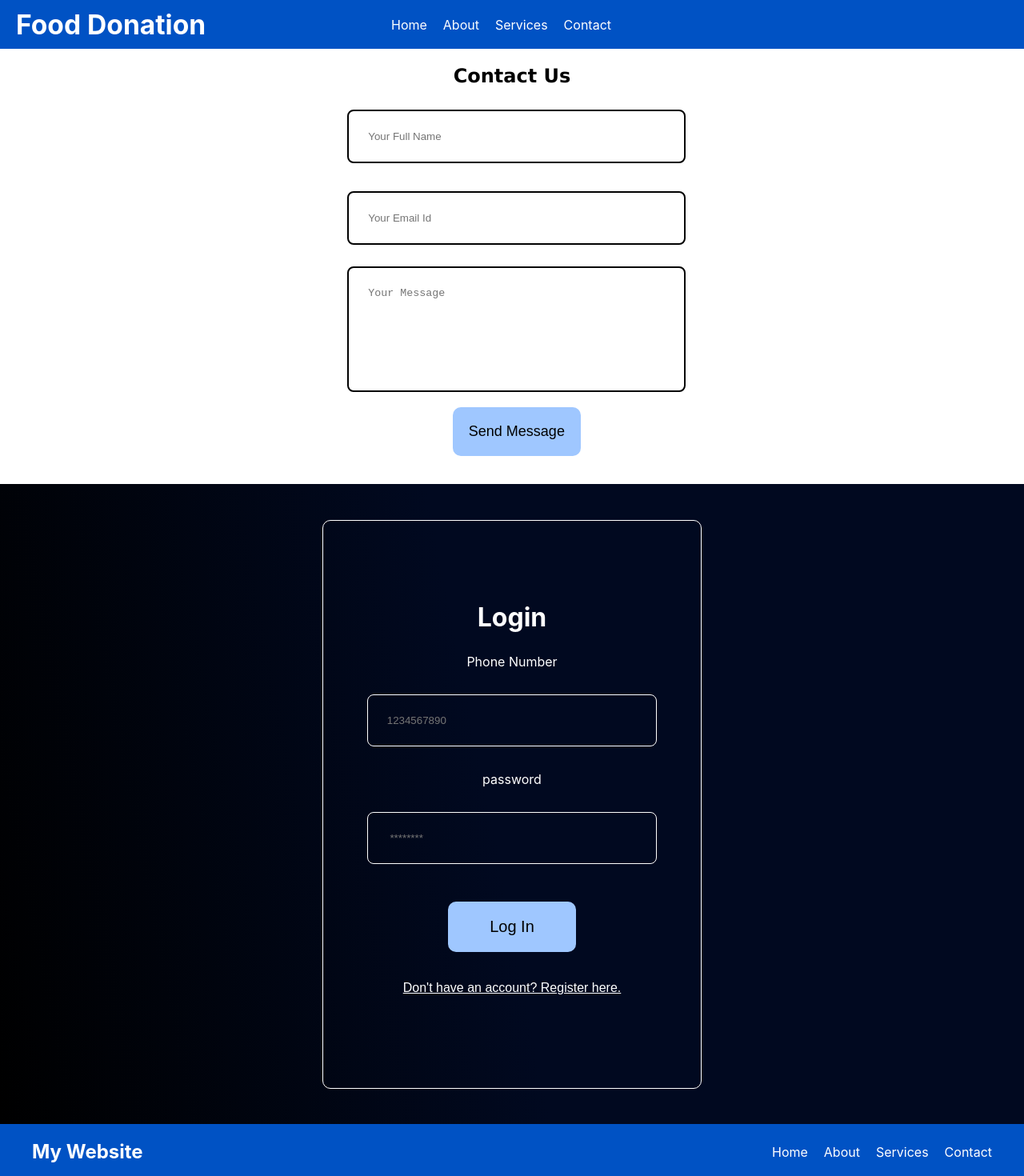
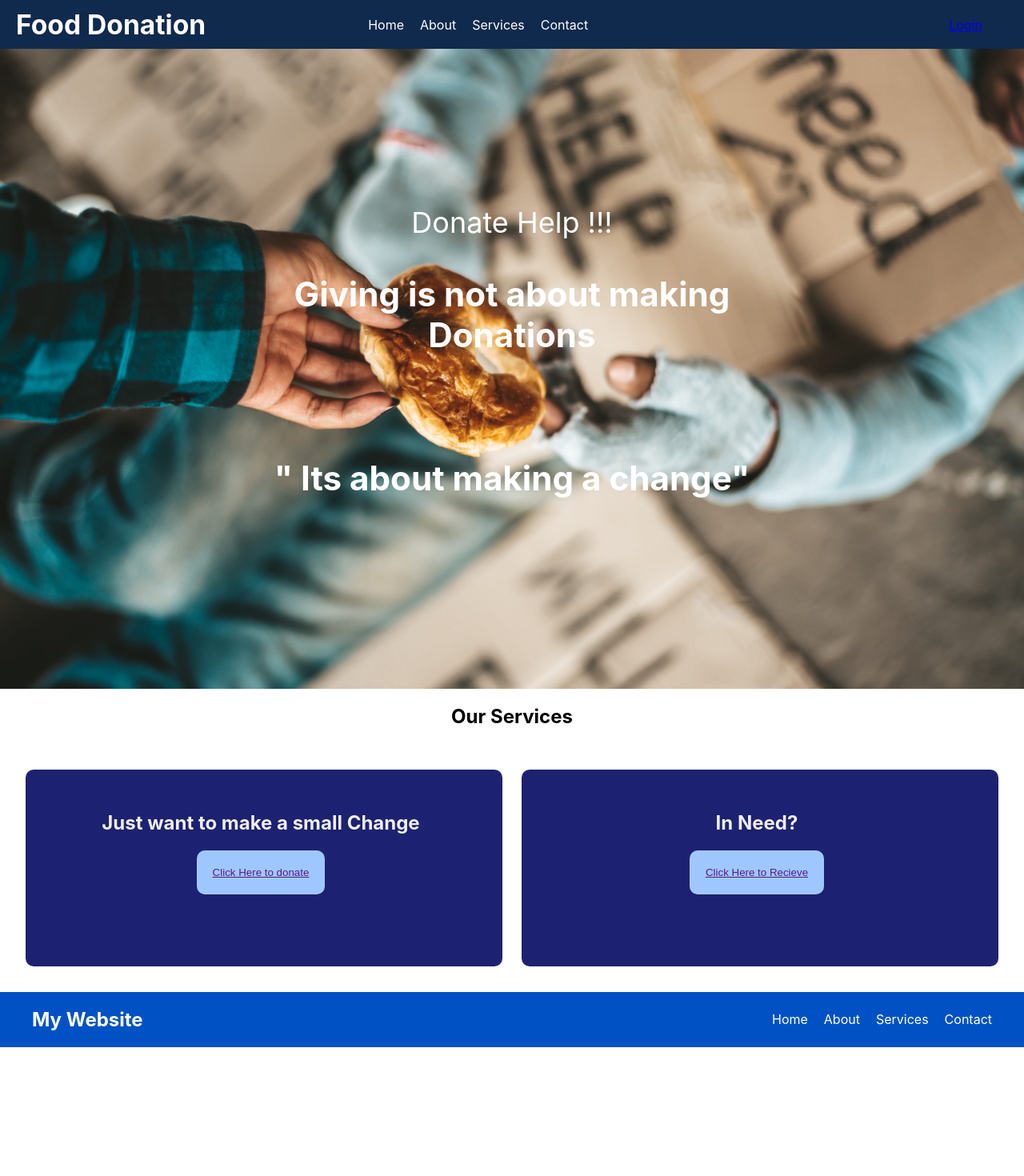
Before and after one commit to TanmayDeshpande02/Food_Donation, a React (Create React App) app: page / in a window 1280 px wide. Shown: the top 1470 px of the page at 80% size. After the commit the page ends 1309 px from the top, so only its background shows below. Built offline with nearby package versions, Linux system fonts and the light colour scheme.

Commit message:
Services added

```diff
--- a/src/App.js
+++ b/src/App.js
@@ -5,6 +5,8 @@ import {Register} from './Pages/index';
 import Navbar from "./Component/Navbar";
 import Footer from "./Component/Footer";
 import Contact from "./Pages/Contact";
+import Home from "./Component/Home";
+import Services from "./Component/Services";
 function App() {
   const [currentForm, setCurrentForm] = useState('login');
 
@@ -14,12 +16,15 @@ function App() {
   return (
     <>
     <Navbar />
-    <Contact/>
+    <Home/>
+    <Services/>
+
+    {/* <Contact/>
     <div className="App">
       {
         currentForm === "login" ? <Login onFormSwitch={toggleForm} /> : <Register onFormSwitch={toggleForm}/>
       }
-    </div>
+    </div> */}
     <Footer/>
     </>
   );
--- /dev/null
+++ b/src/Component/Home.jsx
@@ -0,0 +1,36 @@
+import React from 'react';
+import backgroundImage from './image1.jpg';
+
+const Home = () => {
+  const divStyle = {
+    background: `url(${backgroundImage}) no-repeat`,
+    backgroundSize: 'cover',
+    position: 'relative',
+    height: '100vh',
+  };
+  const contentStyle = {
+    position: 'absolute', // Set the content to an absolute position within the container
+    top: '50%', // Position the content at the vertical center
+    left: '50%', // Position the content at the horizontal center
+    transform: 'translate(-50%, -50%)', // Center the content precisely
+    textAlign: 'center', // Center the text within the content
+    color: 'white', // Set the text color
+    fontSize: '36px',
+
+  };
+  return (
+    <>
+       <section className="home">
+     <div id="carouselE" className="slide" style={divStyle} >
+        <div className="content"  style={contentStyle}>
+          <span>Donate Help !!!</span>
+          <h3>Giving is not about making Donations</h3>
+          <br />
+          <h3>" Its about making a change"</h3>
+        </div>
+      </div>
+    </section>
+    </>
+  )
+}
+export default Home;
--- a/src/Component/Navbar.css
+++ b/src/Component/Navbar.css
@@ -3,15 +3,17 @@
   display: flex;
   justify-content: space-between;
   align-items: center;
-    background-color: #0052c4;
+  background-color: #102a4e;
   color: #fff;
   padding: 10px 20px;
 }
+
 /* Logo */
 .logo {
   font-size: 2.1rem;
   font-weight: bold;
 }
+
 /* Navigation Links */
 .nav-links {
   list-style: none;
@@ -19,7 +21,7 @@
   gap: 20px;
   margin: 0;
   padding: 0;
-    margin-right: 40%;
+  margin-right: 20%;
   align-items: center;
 }
 
@@ -32,10 +34,11 @@
   color: #fff;
   transition: color 0.3s ease;
 }
+
 .nav-links li a:hover {
   color: #ff9900;
 }
-  /* Media Queries */
+
 @media screen and (max-width: 1024px) {
   .navbar {
     flex-direction: column;
@@ -44,9 +47,10 @@
   .nav-links {
     flex-direction: column;
     text-align: center;
+    margin-right: 0; /* Remove the right margin for smaller screens */
   }
   .nav-links li {
     margin: 10px 0;
-      text-align: center; /* Add text-align to center text within the link */
+    text-align: center;
   }
 }
--- a/src/Component/Navbar.jsx
+++ b/src/Component/Navbar.jsx
@@ -1,5 +1,6 @@
 import React from 'react';
 import './Navbar.css';
+
 
 const Navbar = () => {
   return (
@@ -11,8 +12,12 @@ const Navbar = () => {
         <li><a href="#">Services</a></li>
         <li><a href="#">Contact</a></li>
       </ul>
+      <div style={{ display: 'flex', alignItems: 'center' }}>
+        <a href="/login" className="nav-link" style={{ marginRight: '2rem' }}>
+          Login
+        </a>
+        </div>
     </nav>
   );
 };
-
 export default Navbar;
--- /dev/null
+++ b/src/Component/Services.jsx
@@ -0,0 +1,58 @@
+import React from 'react';
+
+const Services = () => {
+  const containerStyle = {
+    display: 'grid',
+    borderRadius: '10px',
+    gridTemplateColumns: 'repeat(auto-fit, minmax(16rem, 1fr))',
+    gap: '1.5rem',
+    padding: '2rem', // Adding padding to the container
+
+  };
+
+  const boxStyle = {
+    borderRadius: '10px',
+    height: '190px',
+    padding: '2rem', // Adjusted padding for illustration
+    textAlign: 'center',
+    background: 'var(--main-color)',
+    backgroundColor: 'rgb(29, 33, 113)',
+    cursor: 'pointer',
+    color: '#eee',
+    paddingLeft: '1.5rem', // Adding left padding
+    paddingBottom: '1.5rem', // Adding bottom padding
+  };
+
+  const textStyle = {
+    color: 'var(--white)',
+    fontSize: '1.7rem',
+    paddingTop: '1rem',
+  };
+
+  return (
+    <section className="services" style={{textAlign:'center'}} >
+      <h1 className="heading-title">Our Services</h1>
+      <div style={containerStyle} className="box-container">
+        <div style={boxStyle} className="box">
+          <h1>Just want to make a small Change</h1>
+          <button className="hover-button">
+            <a className="link" href="">
+              Click Here to donate
+            </a>
+          </button>
+        </div>
+
+        <div style={boxStyle} className="box">
+          <h1>In Need?</h1>
+          <button className="hover-button">
+            <a className="link" href="">
+              Click Here to Recieve
+            </a>
+          </button>
+        </div>
+      </div>
+    </section>
+  );
+}
+
+export default Services;
--- a/src/Pages/Contact.css
+++ b/src/Pages/Contact.css
@@ -2,19 +2,22 @@
     width: 58%;
     display: grid;
     grid-template-columns: 50% 50%;
-    gap: 12%;
+    gap: 10%;
 }
+
 .contact{
     align-items: center;
     background-color: #ececec;
 }
 .Contact-form input{
     border: 2px solid rgb(1, 1, 1);
+    width: 400px;
+    height: 0px;
 }
 .Contact-form textarea{
     border: 2px solid rgb(1, 1, 1);
+    width: 400px;
 }
-
 .title{
     text-align: center;
     font-family: Verdana, Geneva, Tahoma, sans-serif;
@@ -29,11 +32,11 @@
 .contact__options{
     display: flex;
     flex-direction: column;
-    gap: 1.2rem;
+    gap: 1rem;
 }
 .contact__option{
     background: var(--color-bg-variant);
-    padding: 1.2rem;
+    padding: 1rem;
     border-radius: 1.2rem;
     text-align: center;
     border: 1px solid transparent;
@@ -53,7 +56,10 @@
     font-size: 0.8rem;
 }
 .btn{
-    font-size: large;
+    font-size: small;
+}
+.btn :hover{
+    color: blue;
 }
 /*---------Form-----------------*/
 form{
@@ -73,8 +79,6 @@ input,textarea{
     color: var(--color-white);
 }
 
-
-
 /*------------------MEDIA QUERIES (RESPONSIVE)[MEDIUM DEVICES]---------------*/
 @media screen and (max-width: 1024px) {
     .container.contact__container{
--- a/src/Pages/Contact.jsx
+++ b/src/Pages/Contact.jsx
@@ -1,6 +1,5 @@
 import React from 'react'
 import './Contact.css'
-
 import { useRef } from 'react';
 import emailjs from 'emailjs-com'
 
@@ -45,7 +44,6 @@ export const Contact = () => {
     return (
       <section id='contact'>
         <h2 className='title'>Contact Us</h2>
-
         <div className="container contact__container">
           <div className="contact__options">
             {/* <article className='contact__option'>
@@ -71,7 +69,7 @@ export const Contact = () => {
             <input type="text" name="name" placeholder='Your Full Name' required/>
             <input type="email" name="email" placeholder='Your Email Id' required/>
             <textarea type="text" rows='7' name='message' placeholder='Your Message' required></textarea>
-            <button type='submit' className='btn'>Send Message</button>
+            <button type='submit' className='butn'>Send Message</button>
           </form>
         </div>
       </section>
```
Also changed, not shown: src/Component/image1.jpg (added), src/Pages/index.js (line endings or trailing spaces). Lines whose indentation alone changed are shown as unchanged.
